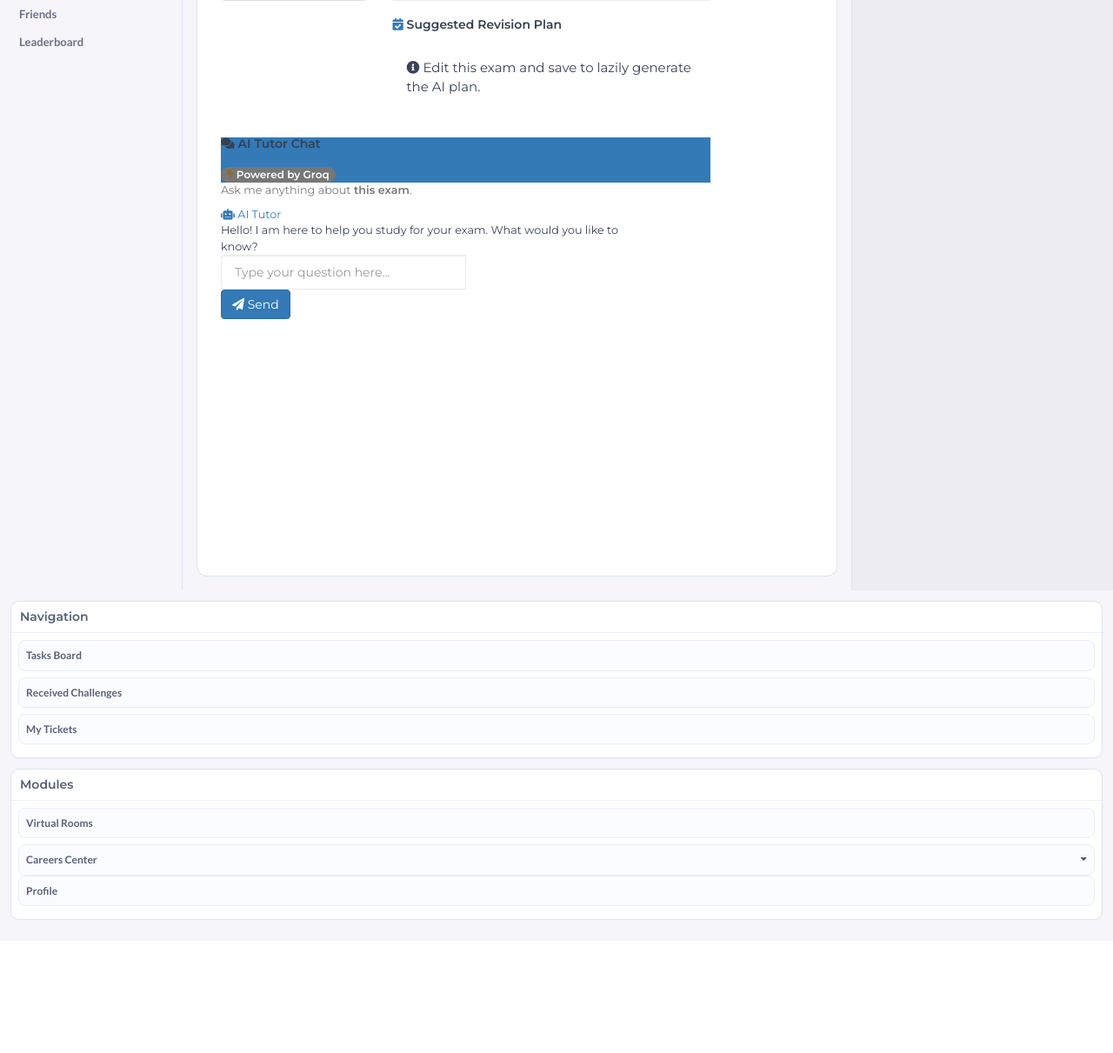
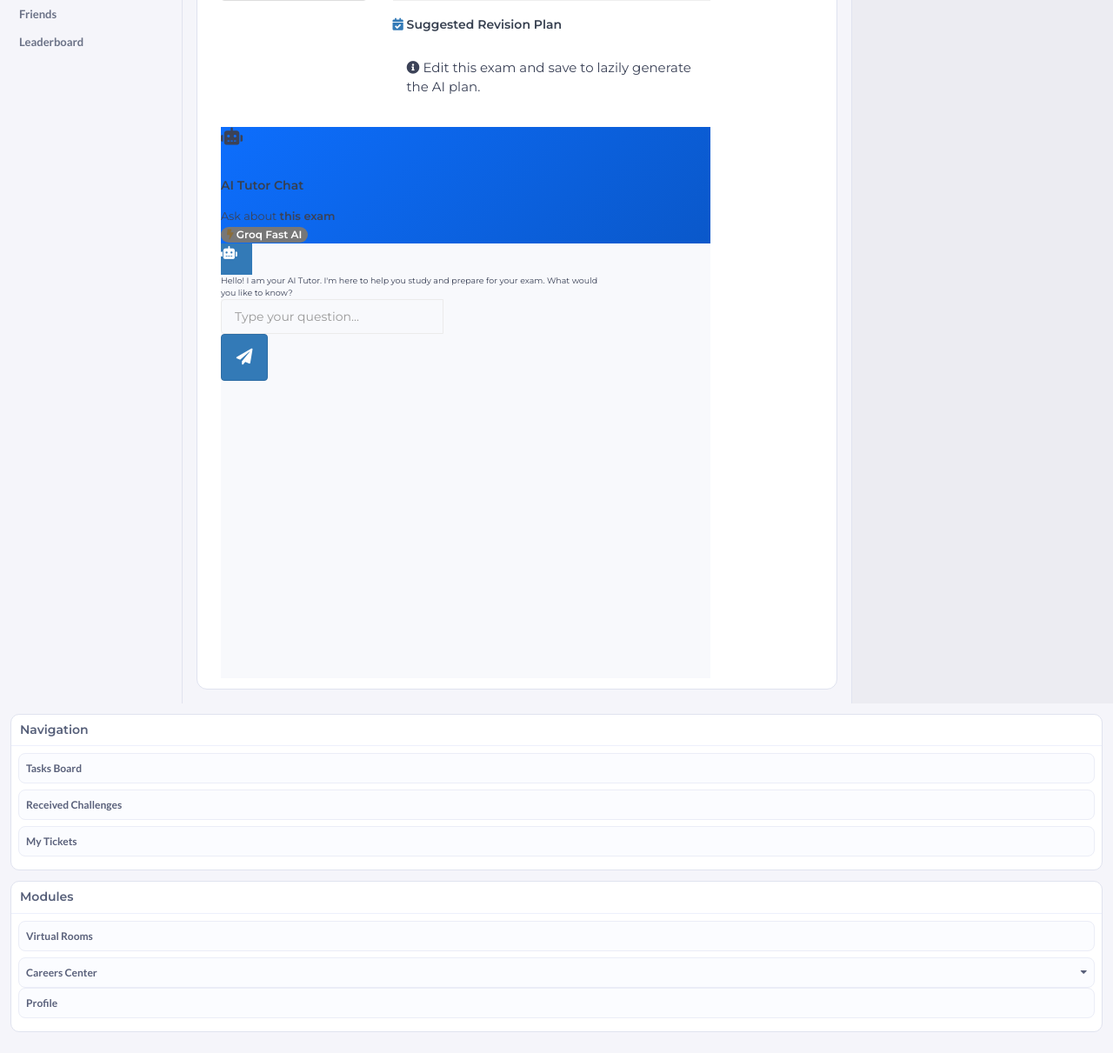
Before and after one commit to SiL0p/mindforge, a Symfony app: template templates/planner/exam/show.html.twig in a window 1280 px wide. Shown: the part 418-1629 px from the top of the page at 87% size. Before the commit the page ends 1476 px from the top, so only its background shows below. Run offline with Twig, Linux system fonts and the light colour scheme; the template is opened without the code that fills it, so the values that code supplies are empty; some libraries are stand-ins or nearby versions.

Commit message:
UI: Revamped the AI Chat Tutor UI for a modern, sleek experience

```diff
--- a/templates/planner/exam/show.html.twig
+++ b/templates/planner/exam/show.html.twig
@@ -115,31 +115,43 @@
             </div>
 
             <!-- Text AI Tutor Card -->
-            <div class="card shadow-sm border-primary mb-4" id="tutor-section" style="border-width: 2px !important;">
-                <div class="card-header bg-primary text-white border-bottom d-flex align-items-center justify-content-between">
-                    <h5 class="mb-0"><i class="fa fa-comments me-2"></i> AI Tutor Chat</h5>
-                    <span class="badge bg-light text-primary"><i class="fa fa-bolt text-warning"></i> Powered by Groq</span>
+            <div class="card shadow-lg mb-4 rounded-4 border-0" id="tutor-section" style="overflow: hidden;">
+                <div class="card-header p-4 d-flex align-items-center justify-content-between border-0 shadow-sm" style="background: linear-gradient(135deg, #0d6efd 0%, #0a58ca 100%);">
+                    <div class="d-flex align-items-center">
+                        <div class="bg-white bg-opacity-25 rounded-circle d-flex align-items-center justify-content-center me-3 shadow-sm" style="width: 48px; height: 48px;">
+                            <i class="fa fa-robot fa-lg text-white"></i>
+                        </div>
+                        <div>
+                            <h5 class="mb-0 fw-bold text-white">AI Tutor Chat</h5>
+                            <small class="text-white-50">Ask about <strong>{{ exam.subject ? exam.subject.name|capitalize : 'this exam' }}</strong></small>
+                        </div>
+                    </div>
+                    <span class="badge bg-white text-primary rounded-pill px-3 py-2 shadow"><i class="fa fa-bolt text-warning me-1"></i> Groq Fast AI</span>
                 </div>
-                <div class="card-body d-flex flex-column" style="height: 440px;">
-                    <p class="mb-3 text-muted small">Ask me anything about <strong>{{ exam.subject ? exam.subject.name : 'this exam' }}</strong>.</p>
 
+                <div class="card-body d-flex flex-column p-0" style="height: 500px; background-color: #f8f9fc;">
                     <!-- Chat History -->
-                    <div id="tutor-chat-history" class="bg-light rounded p-3 mb-3 border shadow-inner" style="display: flex; flex-direction: column; gap: 15px; overflow-y: auto; flex-grow: 1;">
+                    <div id="tutor-chat-history" class="p-4" style="display: flex; flex-direction: column; gap: 20px; overflow-y: auto; flex-grow: 1; scroll-behavior: smooth;">
+
                         <!-- Initial message -->
-                        <div class="d-flex align-items-start w-100 mb-2">
-                            <div class="bg-white border rounded p-2 shadow-sm" style="max-width: 85%;">
-                                <div class="text-primary fw-bold small mb-1"><i class="fa fa-robot"></i> AI Tutor</div>
-                                <div class="text-dark small">Hello! I am here to help you study for your {{ exam.subject ? exam.subject.name : exam.title }} exam. What would you like to know?</div>
+                        <div class="d-flex align-items-end w-100 mb-2">
+                            <div class="bg-primary text-white rounded-circle d-flex align-items-center justify-content-center me-2 shadow-sm flex-shrink-0" style="width: 36px; height: 36px;">
+                                <i class="fa fa-robot small"></i>
+                            </div>
+                            <div class="bg-white border-0 rounded-4 rounded-bottom-0 shadow-sm p-3" style="max-width: 80%; border-bottom-left-radius: 0 !important;">
+                                <div class="text-dark" style="font-size: 0.95rem; line-height: 1.5;">Hello! I am your AI Tutor. I'm here to help you study and prepare for your <strong>{{ exam.subject ? exam.subject.name : exam.title }}</strong> exam. What would you like to know?</div>
                             </div>
                         </div>
                     </div>
 
                     <!-- Text Input -->
-                    <div class="input-group mt-auto">
-                        <input type="text" id="tutor-input" class="form-control focus-ring" placeholder="Type your question here..." autocomplete="off" />
-                        <button class="btn btn-primary" id="btn-tutor-send">
-                            <i class="fa fa-paper-plane"></i> Send
-                        </button>
+                    <div class="bg-white p-3 border-top mt-auto shadow-sm">
+                        <div class="input-group">
+                            <input type="text" id="tutor-input" class="form-control border-0 bg-light rounded-pill ps-4 py-3" placeholder="Type your question..." autocomplete="off" style="box-shadow: none;" onfocus="this.style.boxShadow='0 0 0 0.25rem rgba(13, 110, 253, 0.15)'" onblur="this.style.boxShadow='none'" />
+                            <button class="btn btn-primary rounded-circle ms-2 shadow-sm d-flex align-items-center justify-content-center" id="btn-tutor-send" style="width: 54px; height: 54px; transition: transform 0.2s;" onmouseover="this.style.transform='scale(1.05)'" onmouseout="this.style.transform='scale(1)'">
+                                <i class="fa fa-paper-plane fa-lg"></i>
+                            </button>
+                        </div>
                     </div>
                 </div>
             </div>
@@ -247,24 +259,33 @@ document.addEventListener('DOMContentLoaded', () => {
         // Add message to chat UI
         function addMessage(sender, text, isError = false) {
             const msgDiv = document.createElement('div');
-            msgDiv.className = `d-flex align-items-start w-100 ${sender === 'user' ? 'justify-content-end mb-2' : 'mb-2'}`;
+            const isUser = sender === 'user';
 
-            let headerLabel = sender === 'user' ? 'You' : 'AI Tutor';
-            let headerIcon = sender === 'user' ? 'fa-user' : 'fa-robot';
-            let headerColor = sender === 'user' ? 'text-light' : 'text-primary';
-            let bubbleClass = sender === 'user' ? 'bg-primary text-white border-primary border' : 'bg-white border text-dark';
+            msgDiv.className = `d-flex align-items-end w-100 mb-2 ${isUser ? 'justify-content-end' : ''}`;
 
-            if (isError) {
-                headerColor = 'text-white';
-                bubbleClass = 'bg-danger text-white border-danger border';
+            let htmlContent = '';
+
+            if (isUser) {
+                htmlContent = `
+                    <div class="bg-primary text-white border-0 rounded-4 shadow-sm p-3 me-2" style="max-width: 80%; border-bottom-right-radius: 0 !important;">
+                        <div style="white-space: pre-wrap; font-size: 0.95rem; line-height: 1.5;">${text}</div>
+                    </div>
+                `;
+            } else {
+                let bubbleClass = isError ? 'bg-danger text-white' : 'bg-white text-dark';
+                let iconClass = isError ? 'fa-exclamation-triangle' : 'fa-robot';
+
+                htmlContent = `
+                    <div class="bg-primary text-white rounded-circle d-flex align-items-center justify-content-center me-2 shadow-sm flex-shrink-0" style="width: 36px; height: 36px;">
+                        <i class="fa ${iconClass} small"></i>
+                    </div>
+                    <div class="${bubbleClass} border-0 rounded-4 shadow-sm p-3" style="max-width: 80%; border-bottom-left-radius: 0 !important;">
+                        <div style="white-space: pre-wrap; font-size: 0.95rem; line-height: 1.5;">${text}</div>
+                    </div>
+                `;
             }
 
-            msgDiv.innerHTML = `
-                <div class="${bubbleClass} rounded p-2 shadow-sm" style="max-width: 85%;">
-                    <div class="${headerColor} fw-bold small mb-1"><i class="fa ${headerIcon}"></i> ${headerLabel}</div>
-                    <div style="white-space: pre-wrap; font-size: 0.9rem;">${text}</div>
-                </div>
-            `;
+            msgDiv.innerHTML = htmlContent;
 
             chatHistory.appendChild(msgDiv);
             scrollToBottom();
@@ -277,13 +298,47 @@ document.addEventListener('DOMContentLoaded', () => {
             // Setup typing indicator
             const typingId = 'typing-' + Date.now();
             const typingDiv = document.createElement('div');
-            typingDiv.className = 'd-flex align-items-start w-100 mb-2';
+            typingDiv.className = 'd-flex align-items-end w-100 mb-2';
             typingDiv.id = typingId;
             typingDiv.innerHTML = `
-                <div class="bg-light border rounded p-2 shadow-sm text-center" style="max-width: 85%; min-width: 100px;">
-                    <div class="text-muted small"><i class="fa fa-circle-notch fa-spin me-1"></i> AI is typing...</div>
+                <div class="bg-light text-secondary rounded-circle d-flex align-items-center justify-content-center me-2 flex-shrink-0 shadow-sm" style="width: 36px; height: 36px;">
+                    <i class="fa fa-circle-notch fa-spin small"></i>
+                </div>
+                <div class="bg-white border-0 rounded-4 shadow-sm p-3 d-flex align-items-center" style="max-width: 80%; border-bottom-left-radius: 0 !important; height: 50px;">
+                    <div class="typing-dots d-flex gap-1">
+                        <span class="bg-secondary rounded-circle" style="width: 6px; height: 6px; opacity: 0.5; animation: typing-dot 1.4s infinite ease-in-out both;"></span>
+                        <span class="bg-secondary rounded-circle" style="width: 6px; height: 6px; opacity: 0.5; animation: typing-dot 1.4s infinite ease-in-out both; animation-delay: 0.2s;"></span>
+                        <span class="bg-secondary rounded-circle" style="width: 6px; height: 6px; opacity: 0.5; animation: typing-dot 1.4s infinite ease-in-out both; animation-delay: 0.4s;"></span>
+                    </div>
                 </div>
             `;
+
+            // Inject styles for scrollbar and animation if not already present
+            if (!document.getElementById('typing-style')) {
+                const style = document.createElement('style');
+                style.id = 'typing-style';
+                style.innerHTML = \`
+                    @keyframes typing-dot {
+                        0%, 80%, 100% { transform: scale(0); }
+                        40% { transform: scale(1); }
+                    }
+                    #tutor-chat-history::-webkit-scrollbar {
+                        width: 6px;
+                    }
+                    #tutor-chat-history::-webkit-scrollbar-track {
+                        background: transparent;
+                    }
+                    #tutor-chat-history::-webkit-scrollbar-thumb {
+                        background: rgba(0,0,0,0.1);
+                        border-radius: 10px;
+                    }
+                    #tutor-chat-history::-webkit-scrollbar-thumb:hover {
+                        background: rgba(0,0,0,0.25);
+                    }
+                \`;
+                document.head.appendChild(style);
+            }
+
             chatHistory.appendChild(typingDiv);
             scrollToBottom();
 
```
